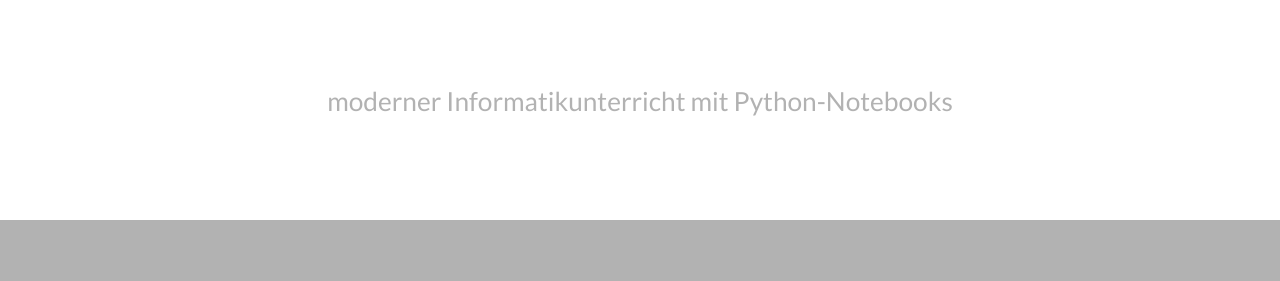
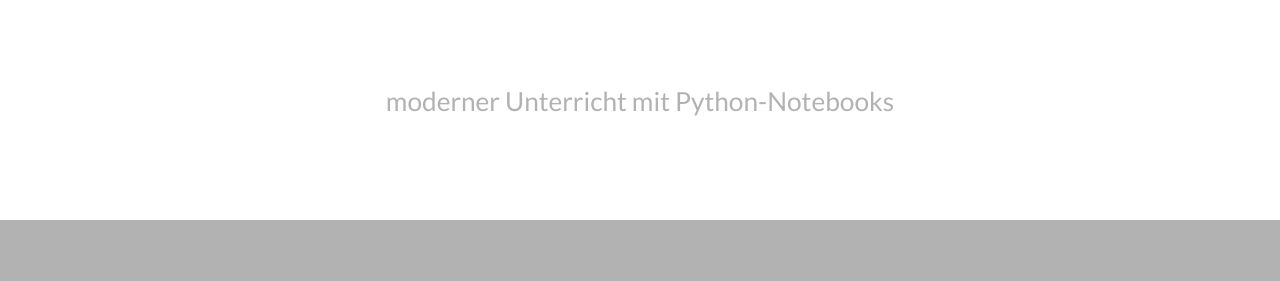
Before and after one commit to tna76874/notebooks-school-info, a Jekyll site: the page built from _posts/2023-03-07-400.markdown, in a window 1280 px wide and 900 px high. Shown: the part 381-662 px from the top of the window. Built offline with Jekyll 4.4.1, drawn with Linux system fonts in a browser that asks for light colours.

```diff
--- a/_config.yml
+++ b/_config.yml
@@ -1,10 +1,11 @@
 # Site settings
 title: Informatikunterricht mit Python
+locale: de_DE
 email: f/xgebkgvl
 url: https://tna76874.github.io/notebooks-school
-description: "moderner Informatikunterricht mit Python-Notebooks"
-keywords: "Informatikunterricht, Python"
-skills: "moderner Informatikunterricht mit Python-Notebooks"
+description: "moderner Unterricht mit Python-Notebooks"
+keywords: "Informatikunterricht, Python, Schule, Jupyter, Notebook"
+skills: "moderner Unterricht mit Python-Notebooks"
 meta_author: LMH
 
 binder_commit: 61147dc15394dab240c603760a786aa817aca8ca
```
